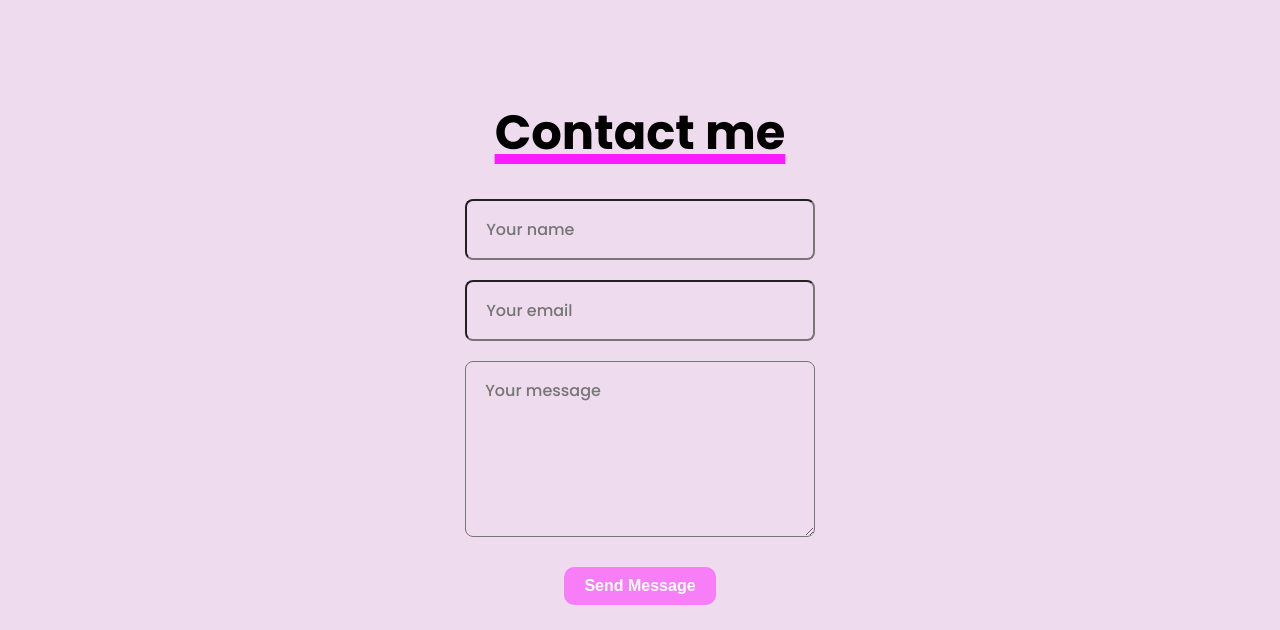
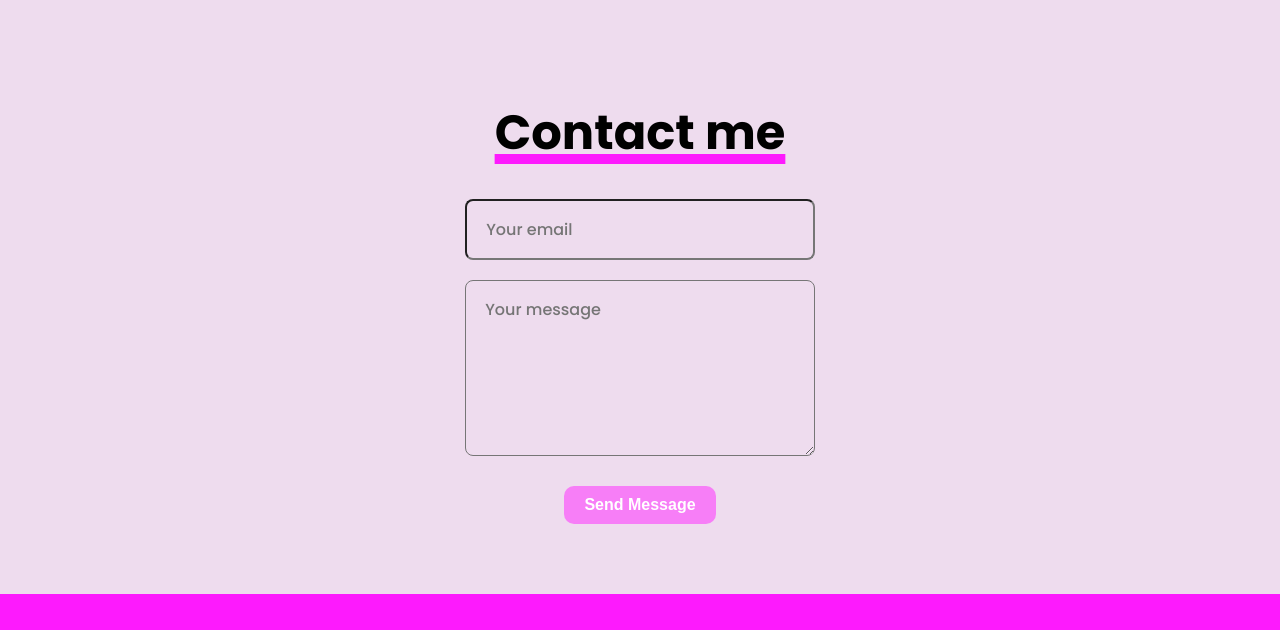
Before and after one commit to verxyzz/personal-portfolio, a plain HTML site: page index.html in a window 1280 px wide. Shown: the part 2365-2995 px from the top of the page. Drawn offline with nearby package versions, Linux system fonts and the light colour scheme; a script that the page names is missing.

Commit message:
Update index.html

```diff
--- a/index.html
+++ b/index.html
@@ -199,7 +199,6 @@
 
         <form action="" class="contact-form flex" data-netlify="true">
             <div class="contact-group flex">
-                <input type="text" name="username" placeholder="Your name" required id="">
                 <input type="email" name="email" placeholder="Your email" required id="">
             </div>
             <textarea name="" id="" required placeholder="Your message" cols="30" rows="10"></textarea>
```
